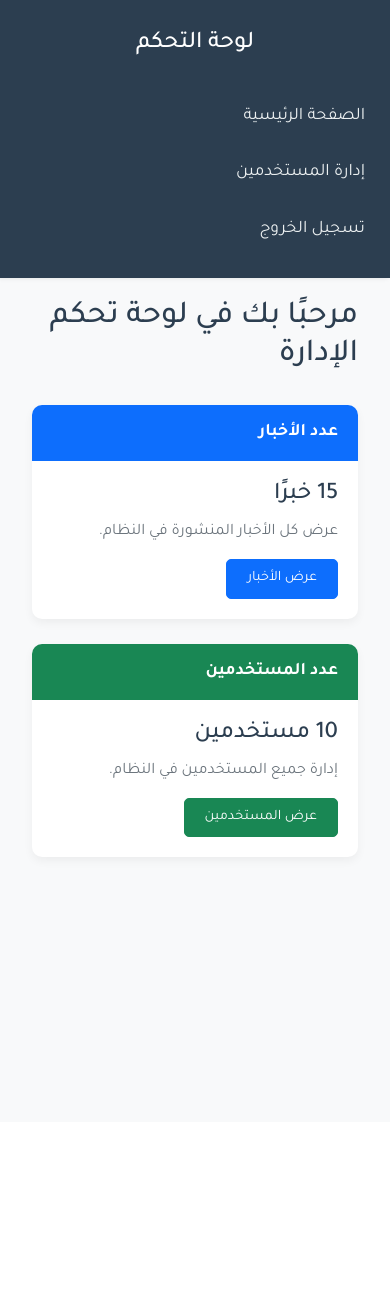
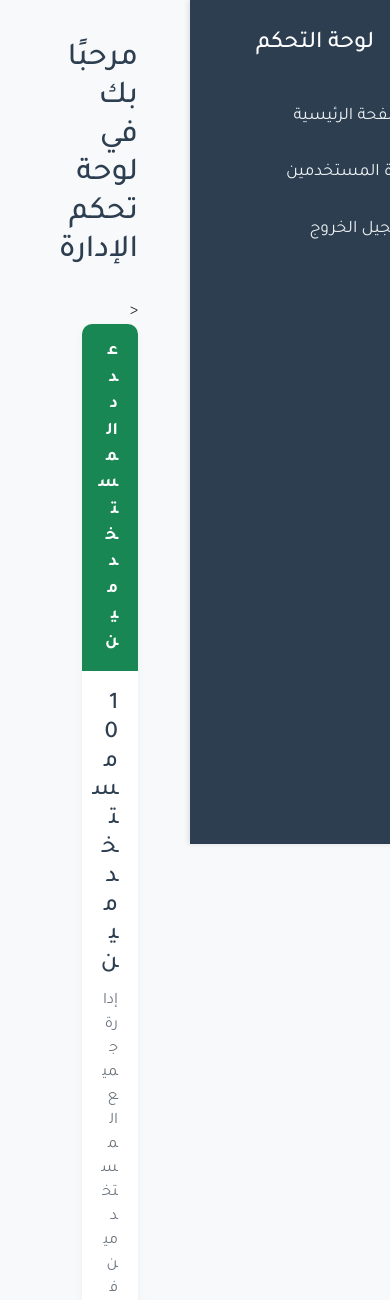
Before and after one commit to Ramz2004raed/web_project222222, a PHP site: page /admin_dashboard.php in a window 390 px wide; the page is wider, and only the part inside the window is pictured. Shown: the top 1300 px of that part. Before the commit the page ends 861 px from the top of that part, so only its background shows below. Run offline with PHP 8.4, Linux system fonts and the light colour scheme.

Commit message:
Add files via upload

```diff
--- a/admin/admin_dashboard.php
+++ b/admin/admin_dashboard.php
@@ -111,30 +111,7 @@
             transform: scale(1.05);
         }
 
-        /* استجابة التصميم */
-        @media (max-width: 768px) {
-            .sidebar {
-                width: 200px;
-            }
 
-            .main-content {
-                margin-right: 220px;
-            }
-        }
-
-        @media (max-width: 576px) {
-            .sidebar {
-                width: 100%;
-                height: auto;
-                position: relative;
-                padding-bottom: 20px;
-            }
-
-            .main-content {
-                margin-right: 0;
-                padding: 20px;
-            }
-        }
     </style>
     <!-- إضافة خط Tajawal من Google Fonts -->
     <link href="https://fonts.googleapis.com/css2?family=Tajawal:wght@400;500;700&display=swap" rel="stylesheet">
@@ -154,20 +131,7 @@
         <div class="container">
             <h1>مرحبًا بك في لوحة تحكم الإدارة</h1>
 
-            <!-- عرض الأخبار -->
-            <div class="row">
-                <div class="col-md-4">
-                    <div class="card">
-                        <div class="card-header bg-primary text-white">
-                            عدد الأخبار
-                        </div>
-                        <div class="card-body">
-                            <h5 class="card-title">15 خبرًا</h5>
-                            <p class="card-text">عرض كل الأخبار المنشورة في النظام.</p>
-                            <a href="manage_news.php" class="btn btn-primary">عرض الأخبار</a>
-                        </div>
-                    </div>
-                </div>
+            <
                 <div class="col-md-4">
                     <div class="card">
                         <div class="card-header bg-success text-white">
```
